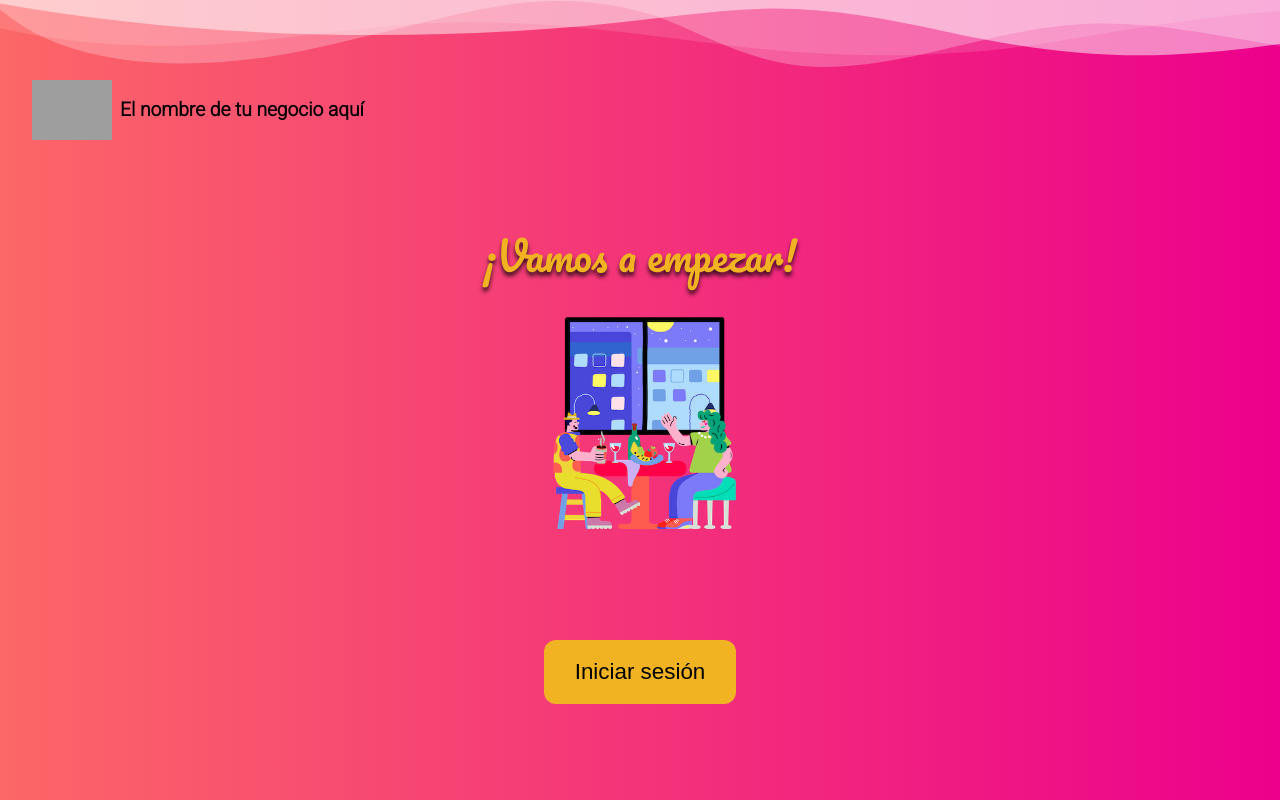
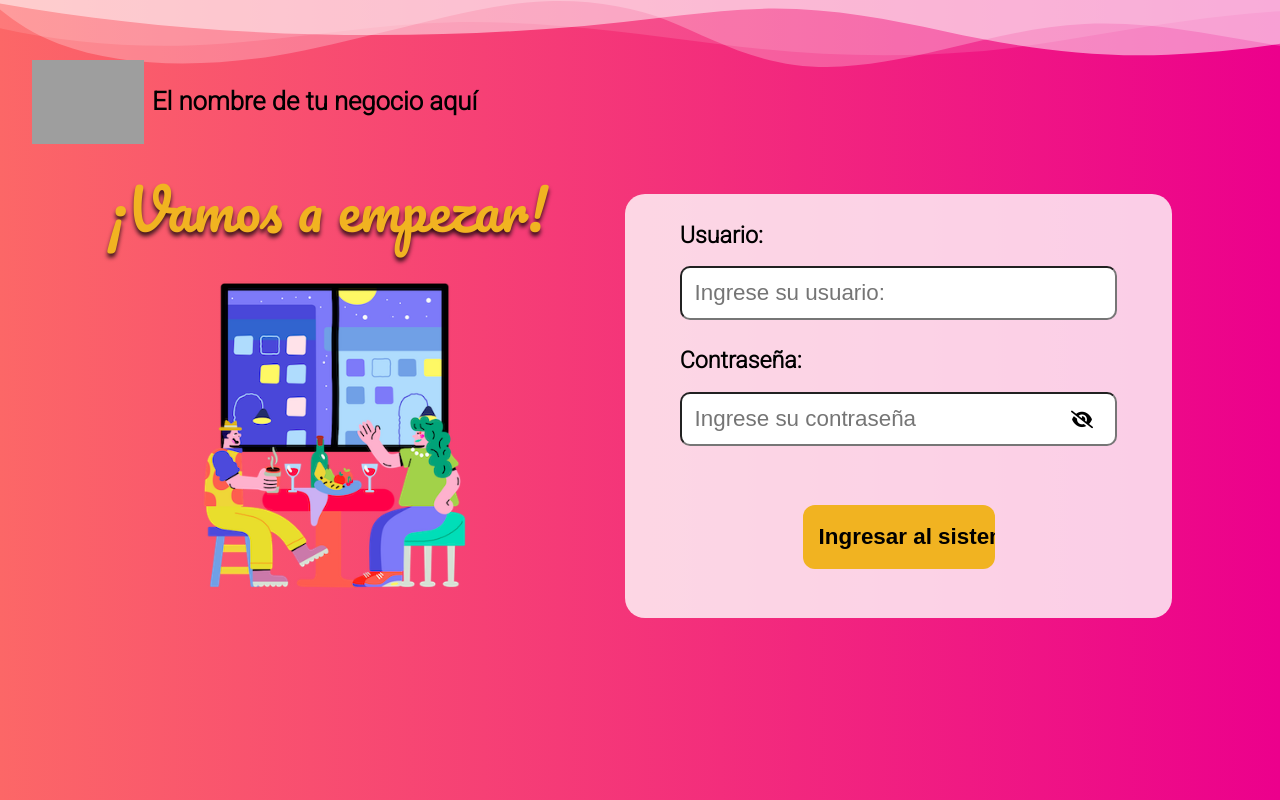
Before and after one commit to Jose-Sut10/R1, a plain HTML site: page index.html in a window 1280 px wide. Drawn offline with Linux system fonts and the light colour scheme; grey boxes are pictures that could not be loaded.

Commit message:
Elaborando el responsivo desktop del login

```diff
--- a/css/login/contenido.css
+++ b/css/login/contenido.css
@@ -66,3 +66,15 @@
     cursor: pointer;
     transform: scale(1.14);
 }
+
+@media screen and (min-width: 1024px){
+    .contenedorImagen--titulo{
+        font-size: 3.5rem;
+    }
+    .imagenLogeo{
+        width: 20rem;
+    }
+    .contenido__contenedor--logeo{
+        display: none;
+    }
+}
--- a/css/login/encabezado.css
+++ b/css/login/encabezado.css
@@ -60,3 +60,15 @@ body{
     font-size: 1.2rem;
     font-weight: bold;
 }
+
+@media screen and (min-width: 1024px){
+    .encabezado{
+        padding-top: 20px;
+    }
+    .imagenLogo{
+        width: 7rem;
+    }
+    .tituloLogo{
+        font-size: 1.6rem;
+    }
+}
--- a/css/login/formulario/contenidoFormulario.css
+++ b/css/login/formulario/contenidoFormulario.css
@@ -12,3 +12,22 @@
     flex-direction: column;
     align-items: center;
 }
+
+@media screen and (min-width: 1024px){
+    .contenido__contenedor{
+        height: auto;
+    }
+    .contenido__contenedor{
+        display: flex;
+        justify-content: space-evenly;
+        align-items: center;
+    }
+    .contenido__contenedor--inicioSecion{
+        display: flex;
+        width: 45%;
+        height: auto;
+        position: relative;
+        border-radius: 20px;
+        background-color: rgba(255, 255, 255, 0.8);
+    }
+}
--- a/css/login/formulario/formulario.css
+++ b/css/login/formulario/formulario.css
@@ -57,3 +57,9 @@
     width: 80%;
     font-weight: bold;
 }
+
+@media screen and (min-width: 1024px){
+    .cajaIconoCerrar{
+        display: none;
+    }
+}
```
